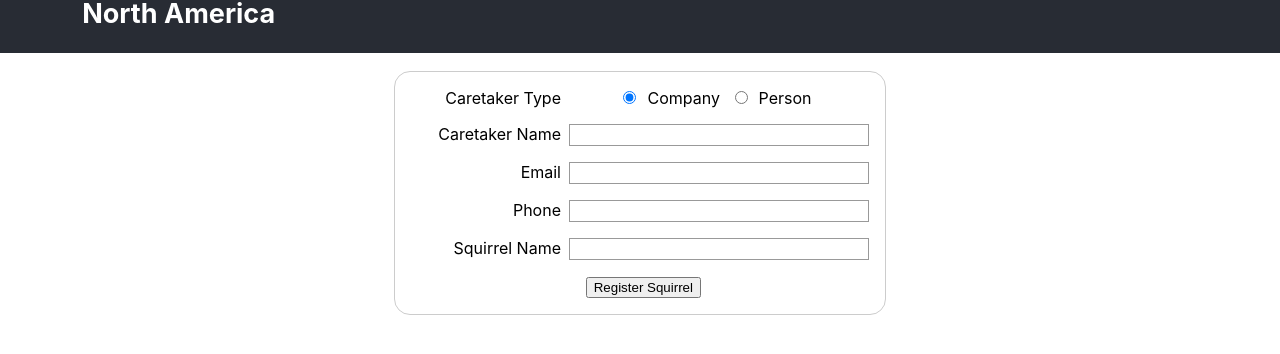
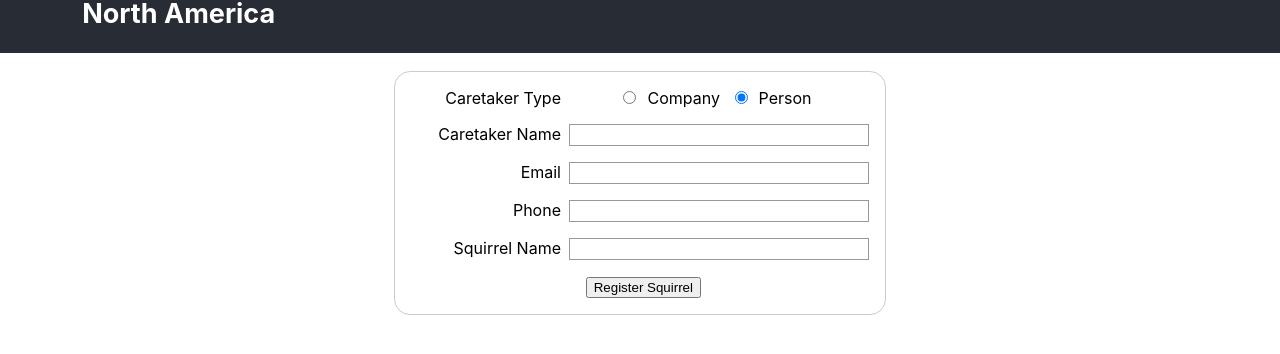
Before and after one commit to bkrug/dancing-squirrel-ui, a React (Create React App) app: page / in a window 1280 px wide. Shown: the part 124-478 px from the top of the page. Built offline with nearby package versions, Linux system fonts and the light colour scheme.

Commit message:
Use Formik

```diff
--- a/package.json
+++ b/package.json
@@ -11,6 +11,7 @@
     "@types/node": "^16.18.126",
     "@types/react": "^19.2.14",
     "@types/react-dom": "^19.2.3",
+    "formik": "^2.4.9",
     "husky": "^9.1.7",
     "lint-staged": "^16.4.0",
     "prettier": "^3.8.1",
@@ -18,7 +19,8 @@
     "react-dom": "^19.2.4",
     "react-scripts": "5.0.1",
     "typescript": "^4.9.5",
-    "web-vitals": "^2.1.4"
+    "web-vitals": "^2.1.4",
+    "yup": "^1.7.1"
   },
   "lint-staged": {
     "src/**/*.{js,jsx,ts,tsx,json,css,scss,md}": [
--- a/src/App.tsx
+++ b/src/App.tsx
@@ -1,7 +1,7 @@
 import React from "react";
 import breakdancingSquirrel from "./breakdancing-squirrel.jpg";
 import "./App.css";
-import useTrainingRequestForm from "./SignupForm";
+import useTrainingRequestForm from "./FormikSignupForm";
 
 function App() {
   return (
--- /dev/null
+++ b/src/FormikSignupForm.tsx
@@ -0,0 +1,122 @@
+import { useState } from "react";
+//import { useFormik } from "formik";
+import { Formik, Field, Form, ErrorMessage } from 'formik';
+import * as Yup from 'yup';
+import "./SignupForm.css";
+import parseToCamelCase from "./jsonParsing";
+
+class TrainingRequestValidationFailures {
+  caretakerType: string = "";
+  caretakerName: string = "";
+  email: string = "";
+  phone: string = "";
+  squirrelName: string = "";
+}
+
+enum CaretakerType { Empty, Person, Company };
+
+class TrainingRequestFormValues {
+  caretakerType: CaretakerType = CaretakerType.Person;
+  caretakerName: string = "";
+  email: string = "";
+  phone: string = "";
+  squirrelName: string = "";
+}
+
+export default function useTrainingRequestForm() {
+  // function postRequest(formData: FormData) {
+  //   fetch("http://localhost:5626/api/request/create", {
+  //     method: "POST",
+  //     body: formData
+  //   })
+  //   .then(response => response.status >= 400 ? response.text() : null )
+  //   .then(jsonString => {
+  //     if (!jsonString) return;
+  //     let failures = parseToCamelCase(TrainingRequestValidationFailures, jsonString);
+  //     setErrors(failures);
+  //   })
+  //   .catch(httpErrors => {
+  //     console.error(httpErrors);
+  //     alert("An internal error occurred.");
+  //   });
+  // }
+
+  return (
+    <Formik
+      initialValues={new TrainingRequestFormValues()}
+      validationSchema={Yup.object({
+        caretakerName: Yup.string()
+          .required('Required'),
+        email: Yup.string()
+          .email('Invalid email address')
+          .required('Required'),
+        squirrelName: Yup.string()
+          .required('Required'),
+        })}
+      onSubmit={(values, { setSubmitting }) => {
+        setTimeout(() => {
+          alert(JSON.stringify(values, null, 2));
+          setSubmitting(false);
+        }, 400);
+      }}
+    >
+      {formik => (
+        <form onSubmit={formik.handleSubmit} method="POST">
+
+          <div className="field">
+            <label htmlFor="caretakerType">Caretaker Type</label>
+            <div className="radiogroup">
+              <input
+                id="company"
+                type="radio"
+                name="caretakerType"
+                value={CaretakerType.Company}
+                onChange={formik.handleChange}
+                onBlur={formik.handleBlur}
+                defaultChecked={formik.values.caretakerType===CaretakerType.Company}
+              />
+              <label htmlFor="company">Company</label>
+              <input
+                id="person"
+                type="radio"
+                name="caretakerType"
+                value={CaretakerType.Person}
+                onChange={formik.handleChange}
+                onBlur={formik.handleBlur}
+                defaultChecked={formik.values.caretakerType===CaretakerType.Person}
+              />
+              <label htmlFor="person">Person</label>
+            </div>
+            {formik.touched.caretakerType && formik.errors.caretakerType && <div className='error'>{formik.errors.caretakerType}</div>}
+          </div>
+
+          <div className="field">
+            <label htmlFor="caretakerName">Caretaker Name</label>
+            <Field name="caretakerName" type="text"/>
+            {formik.touched.caretakerName && formik.errors.caretakerName && <div className='error'>{formik.errors.caretakerName}</div>}
+          </div>
+
+          <div className="field">
+            <label htmlFor="email">Email</label>
+            <Field name="email" type="email"/>
+            {formik.touched.email && formik.errors.email && <div className='error'>{formik.errors.email}</div>}
+          </div>
+
+          <div className="field">
+            <label htmlFor="phone">Phone</label>
+            <Field name="phone" type="tel"/>
+            {formik.touched.phone && formik.errors.phone && <div className='error'>{formik.errors.phone}</div>}
+          </div>
+
+          <div className="field">
+            <label htmlFor="squirrelName">Squirrel Name</label>
+            <Field name="squirrelName" type="text"/>
+            {formik.touched.squirrelName && formik.errors.squirrelName && <div className='error'>{formik.errors.squirrelName}</div>}
+          </div>
+
+          <button type="submit">Register Squirrel</button>
+        </form>
+      )}
+    </Formik>
+  );
+}
```
Also changed, not shown: 1 other file (tests, documents, lock files or other folders).
